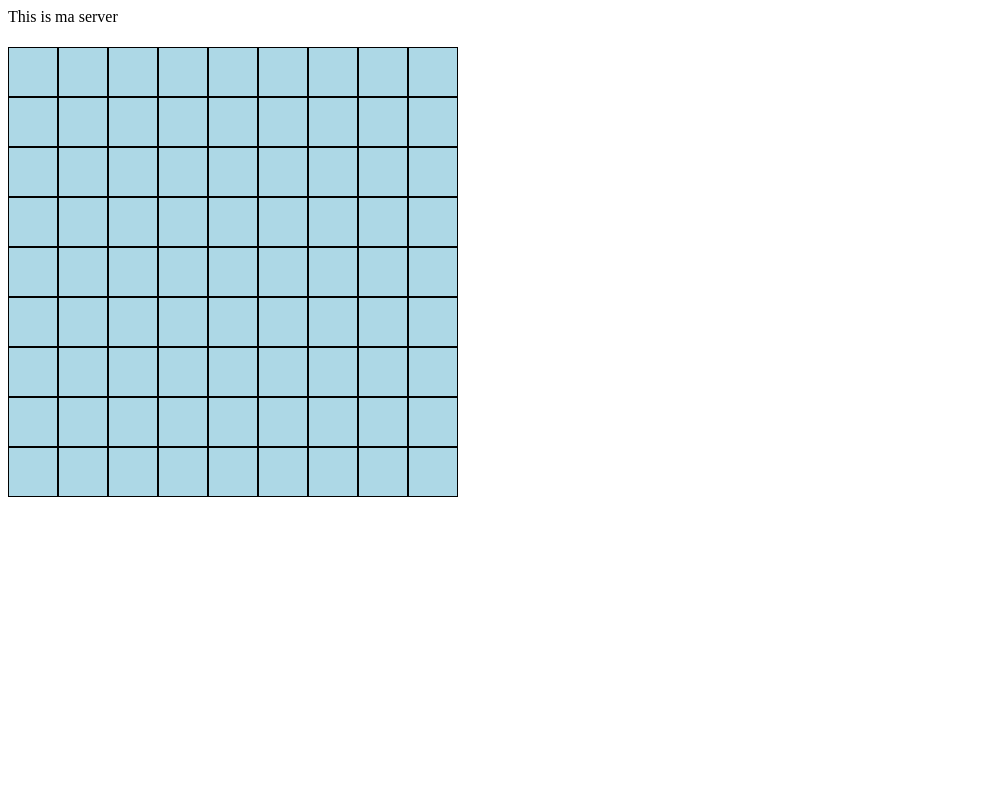
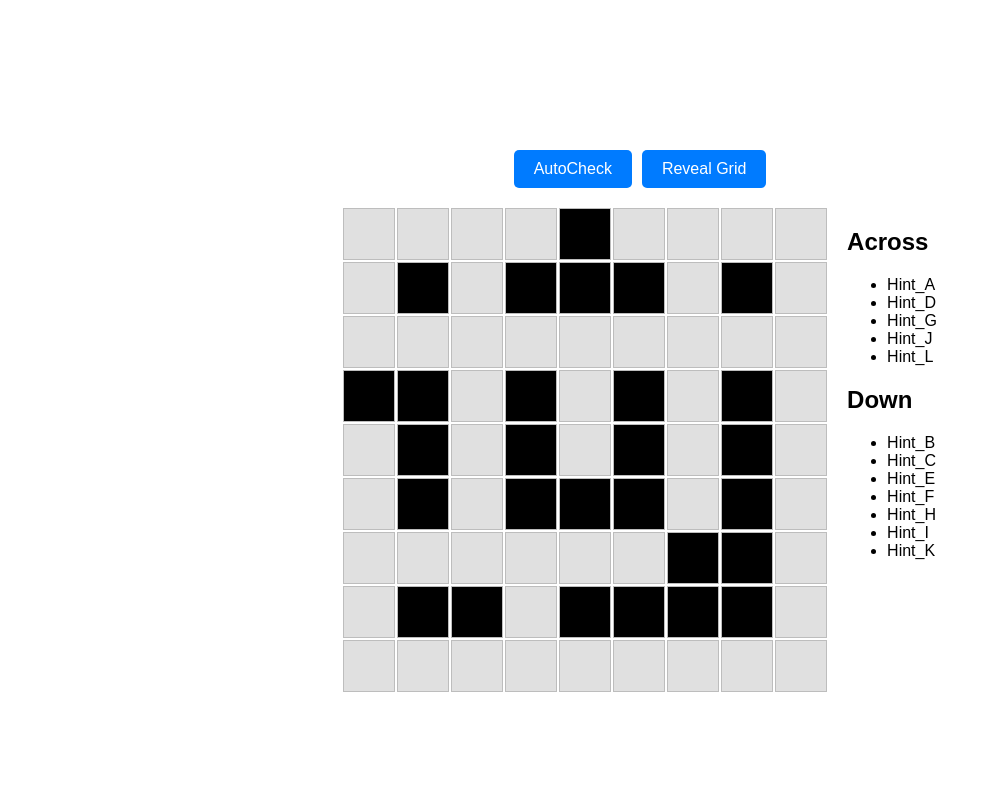
Before and after one commit to AlexM-CS/Crossword-Project, a Flask app: page /grid9 in a window 1280 px wide. Shown: the whole page, without its empty margins (0-991 px from the left). Run offline with Flask 3, Linux system fonts and the light colour scheme.

Commit message:
Added fuctionality to game.js

```diff
--- a/BackEnd/Grid.py
+++ b/BackEnd/Grid.py
@@ -19,6 +19,7 @@ class Grid:
         self.words = list()
         self.grid = list()
         self.indexCells = list()
+        self.blockedCells = list()
 
         # Check if we are importing a pre-made Grid
         if (type(filepath) == str):
--- a/BackEnd/version1.py
+++ b/BackEnd/version1.py
@@ -27,12 +27,12 @@ def returnMain(size):
     crashes = 0
     while True:
         try:
-            g, indexCells = initGrid(size)
+            g, indexCells,hints = initGrid(size)
             break
         except:
             crashes += 1
             print("Error: {0}".format(crashes))
-    return g,indexCells
+    return g,indexCells,hints
 
 
 
--- a/python to java/main.py
+++ b/python to java/main.py
@@ -35,7 +35,6 @@ def process_grid_with_direction(grid_json,grid):
             indexCells.append(celly.down)
 
     for i in range(len(indexCells)):
-        print(indexCells[i])
         for j in range(len(grid_json)):
             if indexCells[i].word ==grid_json[j]['word']:
                 grid_json[j]["direction"] = indexCells[i].getDirection()
@@ -50,6 +49,10 @@ def sortIndexs(grid_json):
     return sorted_grid
 
 
+def addHints(jsonIndex, hints):
+    for i in range(len(hints)):
+        jsonIndex[i]["hint"] = hints[i]
+    return jsonIndex
 
 
 #Sets up folder for HTML tabs
@@ -74,21 +77,26 @@ def grid9():
     #Make grid
 
     #Runs all backend and collects needed data
-    grid, jsonGrid = returnMain(9)
+    grid, jsonGrid ,hints = returnMain(9)
 
     jsonGrid = jsonGrid['grid_data']
     #Gives indexCells used in js file a direction
-    jsonGrid2 = process_grid_with_direction(jsonGrid,grid)
+
+    jsonGrid = process_grid_with_direction(jsonGrid,grid)
+
 
     #Sorts indexCells
-    jsonGrid3 = sortIndexs(jsonGrid2)
+    jsonGrid = sortIndexs(jsonGrid)
+    jsonGrid = addHints(jsonGrid, hints)
+
 
     print(grid)
 
-    print(jsonGrid3)
+    print(jsonGrid)
+    print(grid.blockedCells)
 
     #Runs hmtl file with a dictionary of indexCells
-    return render_template("grid9.html", jsonIndex=jsonGrid3)
+    return render_template("grid9.html", jsonIndex=jsonGrid, hints=hints,blockedCells=grid.blockedCells)
 
 #Page to run game of grid size 11
 @app.route('/grid11')
--- a/python to java/static/js/game.js
+++ b/python to java/static/js/game.js
@@ -1,22 +1,511 @@
-console.log("yo im here")
-
 let grid = document.querySelector('#game')
 
 let fragment = document.createDocumentFragment();
+let tiles = [];
+let direction = true
+let currentTile;
+let winCon
 
-Array.from({length: size }).forEach(()=> {
+
+function checkBounds(row,col){
+    if (row >= 0 && row < tiles.length && col >= 0 && col < tiles[row].length) {
+        return true;
+    }
+    return false;
+}
+function clearHighlights(hintDict) {
+    let color = '#e0e0e0'
+    for (let hint in hintDict) {
+        highlightTilesHint(hintDict, hint, color); // Reset color for each hint
+    }
+}
+
+function highlightTilesHint(hintDict, hint, color) {
+
+    let hintList = hintDict[hint]
+
+    let [row, col, word, direction] = hintList; // Destructure the hint data
+
+
+    for (let j = 0; j < word.length; j++) {
+        if (direction) {
+            if (tiles[row][col + j] !== currentTile) {
+
+                tiles[row][col + j].style.backgroundColor = color;
+
+
+            }
+
+        } else {
+            if (tiles[row + j][col] !== currentTile) {
+
+                tiles[row + j][col].style.backgroundColor = color;
+            }
+        }
+    }
+
+
+}
+function createRealWordDict(jsonData) {
+    const wordDict = {}; // Initialize an empty dictionary
+
+    jsonData.forEach(entry => {
+        const { row, column, direction, word } = entry;
+
+        for (let i = 0; i < word.length; i++) {
+            const x = direction ? column + i : column; // Increment column if direction is true
+            const y = direction ? row : row + i; // Increment row if direction is false
+            wordDict[`${y},${x}`] = word[i]; // Use the (x, y) pair as the key and letter as value
+        }
+    });
+
+    return wordDict; // Return the populated dictionary
+}
+
+
+function makeHintDict(jsonData, hints) {
+    const hintDict = {}; // The dictionary to store the hint and corresponding data
+
+    for (let i = 0; i < hints.length; i++) {
+        for (let j = 0; j < jsonData.length; j++) {
+            if (hints[i] === jsonData[j].hint) {
+                hintDict[hints[i]] = [jsonData[j].row, jsonData[j].column, jsonData[j].word, jsonData[j].direction]; // Associating hint with corresponding data
+
+            }
+        }
+    }
+    return hintDict
+}
+
+
+function makeRowColDict(jsonData) {
+    const xyDict = {};
+
+    // Helper function to process hints
+    function processHints(isAcross) {
+        for (let j = 0; j < jsonData.length; j++) {
+            if (jsonData[j].direction === isAcross) { // Check direction
+                for (let i = 0; i < jsonData[j].word.length; i++) {
+                    const key = jsonData[j].direction
+                        ? `${jsonData[j].row},${jsonData[j].column + i}` // ACROSS key
+                        : `${jsonData[j].row + i},${jsonData[j].column}`; // DOWN key;
+
+                    if (xyDict[key]) {
+                        if (!Array.isArray(xyDict[key])) {
+                            xyDict[key] = [xyDict[key]]; // Convert to array if needed
+                        }
+                        xyDict[key].push(jsonData[j].hint); // Append the hint
+                    } else {
+                        xyDict[key] = [jsonData[j].hint]; // Initialize with the hint
+                    }
+                }
+            }
+        }
+    }
+
+    // Process ACROSS hints first
+    processHints(true);
+
+    // Process DOWN hints next
+    processHints(false);
+
+    return xyDict;
+}
+
+
+function onTileClick(event, xyDict, hintDict) {
+
+
+    let color = "lightblue"
+    const row = event.target.getAttribute('data-row');
+    const col = event.target.getAttribute('data-col');
+    currentTile = tiles[row][col]
+    if(currentTile.style.backgroundColor === "black"){
+        return
+    }
+    clearCurrent()
+    clearHighlights(hintDict)
+
+
+    let hints = xyDict[`${row},${col}`]
+
+
+    if (hints.length === 1) {
+        highlightTilesHint(hintDict, hints[0], color)
+        highlightHintBox(hints[0])
+
+    } else {
+        if (direction) {
+            highlightTilesHint(hintDict, hints[0], color)
+            highlightHintBox(hints[0])
+
+        } else {
+            highlightTilesHint(hintDict, hints[1], color)
+            highlightHintBox(hints[1])
+
+        }
+    }
+
+
+    highLightCurrent()
+
+
+}
+
+
+xyDict = makeRowColDict(data)
+//Dict { hint -> [row,col,word,direction]
+hintDict = makeHintDict(data, hints)
+
+
+Array.from({length: size}).forEach((_, rowIdx) => {
     let row = document.createElement('div');
     row.classList.add('row');
+    tiles[rowIdx] = [];
 
-    Array.from({length: size }).forEach(()=> {
+    Array.from({length: size}).forEach((_, colIdx) => {
         let tile = document.createElement('div');
         tile.classList.add('tile');
 
         row.appendChild(tile);
+        tile.setAttribute('data-row', rowIdx);
+        tile.setAttribute('data-col', colIdx);
+        tile.setAttribute('contenteditable', 'true');
+        tile.addEventListener("click", (event) => onTileClick(event, xyDict, hintDict));
+        tile.addEventListener("keydown", (event) => handleTextInput(event)); // Bind input event for text validation
 
+        tiles[rowIdx][colIdx] = tile; // Store the tile in the array
+        row.appendChild(tile);
     });
     fragment.appendChild(row);
 
+});
+
+currentTile = tiles[0][0]
+grid.append(fragment)
+
+function clearCurrent() {
+    //if (currentTile.style.backgroundColor !== 'black' && currentTile.getAttribute('contenteditable') !== 'false') {
+    currentTile.style.backgroundColor = '#e0e0e0';
+    //}
+
+}
+
+function highLightCurrent() {
+
+    if (currentTile && currentTile.style.backgroundColor !== 'black' && currentTile.getAttribute('contenteditable') !== 'false') {
+
+        currentTile.style.backgroundColor = 'yellow';
+
+    } else {
+
+        console.error('currentTile is blocked or undefined.');
+
+
+    }
+}
+
+function moveCurrentTile(row, col) {
+    row = parseInt(row);
+    col = parseInt(col);
+    if (direction) {
+        if (col + 1 < tiles[row].length  && tiles[row][col + 1].style.backgroundColor !== "black") {
+
+            clearCurrent()
+            currentTile = tiles[row][col + 1];
+            highLightCurrent();
+        }
+    } else {
+        if (row + 1 < tiles.length  && tiles[row+1][col].style.backgroundColor !== "black") {
+            clearCurrent()
+            currentTile = tiles[row + 1][col];
+            highLightCurrent();
+        }
+    }
+     currentTile.focus();
+}
+function moveBackCurrentTile(row, col) {
+    row = parseInt(row);
+    col = parseInt(col);
+    if (direction) {
+        if (col - 1 >= 0 && tiles[row][col - 1].style.backgroundColor !== "black" ) {
+
+            clearCurrent()
+            currentTile = tiles[row][col - 1];
+            highLightCurrent();
+       }
+    } else {
+        if (row - 1 >= 0 && tiles[row-1][col].style.backgroundColor !== "black" ) {
+            clearCurrent()
+            currentTile = tiles[row -1][col];
+            highLightCurrent();
+        }
+    }
+     currentTile.focus();
+}
+function handleDirectionSwap(row,col){
+    if(direction){
+        if((!checkBounds(row+1,col) || tiles[row+1][col].style.backgroundColor === "black") && (!checkBounds(row-1,col) || tiles[row-1][col].style.backgroundColor === "black" )){
+            console.log("invaalid place to swap across dir")
+            return;
+        }
+        else {
+            direction = !direction
+            return;
+        }
+    }
+    else{
+         if(( !checkBounds(row,col+1)  || tiles[row][col+1].style.backgroundColor === "black")  && (!checkBounds(row,col-1) || tiles[row][col-1].style.backgroundColor === "black" )){
+            console.log("invaalid place to swap down dir")
+             return;
+        }
+        else {
+            direction = !direction
+            return;
+        }
+    }
+}
+function checkIfWon(){
+    const letterDict = createRealWordDict(data)
+    for (let i = 0; i < tiles.length; i++) { // Loop through rows
+        for (let j = 0; j < tiles[i].length; j++) { // Loop through columns
+            const key = `${i},${j}`; // Form the key for the current tile
+            if(tiles[i][j].style.backgroundColor !=="black") {
+                if (tiles[i][j].textContent !== letterDict[key]) {
+                    console.log("lost")
+                    return
+                }
+            }
+        }
+    }
+    console.log("won")
+
+}
+function handleTextInput(event) {
+    const row = parseInt(currentTile.getAttribute('data-row')); // Extract row index
+    const col = parseInt(currentTile.getAttribute('data-col')); // Extract column index
+    let color = 'lightblue'
+    let hint
+    if (event.key === " ") {
+        event.preventDefault();
+        handleDirectionSwap(row,col)
+        if (direction || xyDict[`${row},${col}`].length === 1) {
+            hint = xyDict[`${row},${col}`][0]
+        } else {
+            hint = xyDict[`${row},${col}`][1]
+        }
+        clearHighlights(hintDict)
+        highlightTilesHint(hintDict, hint, color)
+        highlightHintBox(hint)
+        // Prevent space from being entered
+        return;
+    }
+
+     if (direction ||  xyDict[`${row},${col}`].length === 1) {
+        hint = xyDict[`${row},${col}`][0]
+    } else {
+        hint = xyDict[`${row},${col}`][1]
+    }
+
+    if (event.key === "Backspace") {
+        event.preventDefault(); // Prevent default backspace behavior
+        currentTile.textContent = ""; // Clear the current tile
+        moveBackCurrentTile(row, col); // Move focus back
+        highlightTilesHint(hintDict, hint, color)
+        return;
+    }
+
+     if (/^[a-zA-Z0-9]$/.test(event.key)) {
+        event.preventDefault(); // Prevent default `contenteditable` behavior
+        currentTile.textContent = event.key.toUpperCase(); // Set tile content (convert to uppercase if needed)
+    } else {
+        event.preventDefault(); // Block invalid inputs
+        return;
+    }
+
+
+    currentTile = tiles[row][col]
+
+    clearHighlights(hintDict);
+
+    //if (currentTile.getAttribute('contenteditable') === 'true') {
+    //const text = currentTile.textContent.trim(); // Get the entered text and trim any spaces
+    const text = event.key
+
+
+    //console.log(text)
+   // console.log(currentTile.textContent.length)
+    if (currentTile.textContent.length === 1) {
+        currentTile.textContent = event.key.toUpperCase();
+       event.preventDefault();
+    }//else{
+       // currentTile.textContent = event.key;
+    //}
+
+    moveCurrentTile(row, col)
+
+    //}
+    // currentTile.textContent = text.charAt(0);
+    // Process the text input here (e.g., store the value, validate it, etc.)
+
+
+    //console.log(hint)
+    //console.log(`Text entered at [${row}, ${col}]:`);
+
+    highlightHintBox(hint)
+   // console.log("DHDIUDDKHDUSHDJHUSHUDHJSID")
+    //console.log(hint)
+    highlightTilesHint(hintDict, hint, color)
+    checkIfWon()
+
+
+    //}
+}
+
+
+
+
+
+
+
+
+
+
+function generateHints(data) {
+    const acrossHints = []
+    const downHints = []
+    for (let i = 0; i < data.length; i++) {
+        const item = data[i];
+        if (item.direction === true) {
+            acrossHints.push(item.hint)
+        } else {
+            downHints.push(item.hint)
+        }
+    }
+    return [acrossHints, downHints]
+}
+
+
+function onHintClick(hintText, hintDict) {
+    let color = 'lightblue'
+    clearHighlights(hintDict)
+    highlightTilesHint(hintDict, hintText, color)
+    highlightHintBox(hintText)
+
+    // Add your logic here, e.g., highlight grid tiles or show details
+}
+
+function highlightHintBox(hintText) {
+    // Remove 'highlighted' class from all list items
+    const allHintItems = document.querySelectorAll('#acrossHints li, #downHints li');
+    allHintItems.forEach(item => {
+        item.classList.remove('highlighted');
     });
 
-grid.append(fragment)
+    // Find the clicked hint and add 'highlighted' class to it
+    const hintItem = Array.from(allHintItems).find(item => item.textContent === hintText);
+    if (hintItem) {
+        hintItem.classList.add('highlighted');
+    }
+}
+
+
+let listOfHints = generateHints(data)
+let [acrossHints, downHints] = listOfHints;
+
+
+function createBlockCells() {
+
+    for (let i = 0; i < blockedCells.length; i++) {
+        const [row, col] = blockedCells[i];
+
+        tiles[row][col].style.backgroundColor = "black";
+        tiles[row][col].setAttribute('contenteditable', 'false'); // Disable editing
+
+    }
+}
+
+function createIndexCellNumbers(jsonData) {
+    for (let j = 0; j < jsonData.length; j++) {
+        const number = document.createElement('span');
+        number.classList.add('tile-number');
+        number.textContent = j + 1; // Set the index number
+
+        const row = jsonData[j].row;
+        const col = jsonData[j].column;
+
+        // Only append the number if there's no existing .tile-number span
+        if (!tiles[row][col].querySelector('.tile-number')) {
+            tiles[row][col].appendChild(number);
+        }
+
+        // Make the tile content editable only for the appropriate tiles
+        tiles[row][col].setAttribute('contenteditable', 'true');  // Make this editable tile
+
+        // Optional: Adjust if you need to treat the tile differently based on its content
+        tiles[row][col].addEventListener("click", (event) => onTileClick(event, xyDict, hintDict));
+    }
+}
+
+//Builds "Hint Menu" by taking in across and down hints separately
+let acrossHintsList = document.querySelector('#acrossHints');
+acrossHints.forEach(hint => {
+    let listItem = document.createElement('li');
+    listItem.addEventListener("click", () => onHintClick(hint, hintDict));
+    listItem.textContent = hint;
+
+    acrossHintsList.appendChild(listItem);
+});
+
+let downHintsList = document.querySelector("#downHints");
+downHints.forEach((hint) => {
+    let listItem = document.createElement("li");
+    listItem.addEventListener("click", () => onHintClick(hint, hintDict));
+
+    listItem.textContent = hint;
+    downHintsList.appendChild(listItem);
+});
+//console.log(xyDict)
+//console.log(hints)
+
+
+//createIndexCellNumbers(data)
+createBlockCells()
+
+document.getElementById('autocheckButton').addEventListener('click', onAutoCheckClick);
+document.getElementById('revealButton').addEventListener('click', onRevealClick);
+
+function onRevealClick() {
+    const letterDict = createRealWordDict(data)
+    //console.log(data)
+   // console.log(letterDict)
+
+    for (let i = 0; i < tiles.length; i++) { // Loop through rows
+        for (let j = 0; j < tiles[i].length; j++) { // Loop through columns
+            const key = `${i},${j}`; // Form the key for the current tile
+            tiles[i][j].textContent = letterDict[key]; // Set the letter if it exists in the dictionary
+
+        }
+    }
+}
+
+function onAutoCheckClick() {
+    console.log("Autocheck button clicked!");
+    const letterDict = createRealWordDict(data)
+    //console.log(data)
+   // console.log(letterDict)
+
+
+    for (let i = 0; i < tiles.length; i++) { // Loop through rows
+        for (let j = 0; j < tiles[i].length; j++) { // Loop through columns
+            const key = `${i},${j}`; // Form the key for the current tile
+            if( tiles[i][j].textContent !== letterDict[key] && tiles[i][j].textContent !== "" && tiles[i][j].style.backgroundColor !=="black" ) {
+                tiles[i][j].style.backgroundColor="red" // Set the letter if it exists in the dictionary
+            }
+        }
+    }
+    // Add your Autocheck logic here
+    // For example:
+    // - Validate the grid
+    // - Check answers
+}
--- a/python to java/templates/grid9.html
+++ b/python to java/templates/grid9.html
@@ -4,37 +4,186 @@
     <meta charset="UTF-8">
     <title>Dynamic Grid</title>
   <style>
+
+      body{
+          margin: 0;
+      display: flex;
+      flex-direction: column;
+      justify-content: center;
+      align-items: center;
+      height: 100vh;
+      font-family: Arial, sans-serif;
+      }
+#buttonContainer {
+    display: flex;
+    gap: 10px;
+    margin-bottom: 20px; /* Adds space between the buttons and the grid */
+
+}
+
+button {
+    padding: 10px 20px;
+    font-size: 16px;
+    cursor: pointer;
+    border: none;
+    background-color: #007BFF;
+    color: white;
+    border-radius: 5px;
+    align-self: center;
+}
+
+button:hover {
+    background-color: #0056b3;
+}
+
+
+#container {
+  display: flex;
+  gap: 20px;
+}
+
+#game {
+  display: flex;
+  flex-direction: column;
+  gap: 2px;
+}
+
 .row {
   display: flex;
+  gap: 2px;
 }
+
 .tile {
   width: 50px;
   height: 50px;
-      background-color: lightblue;
-      border: 1px solid black;
-      box-sizing: border-box;
+  background-color: #e0e0e0;
+  border: 1px solid #bdbdbd;
+  position: relative;
+  display: flex;
+  justify-content: center;
+  align-items: center;
+  font-size: 30px;
+}
+
+.tile .index {
+  position: absolute;
+  top: 5px;
+  right: 5px;
+  font-size: 10px;
+  color: #555;
+}
+
+#bank {
+  min-width: 150px;
+  background-color: #f9f9f9;
+  border: 1px solid #ddd;
+  padding: 10px;
+  border-radius: 5px;
+}
+
+#bank h2 {
+  margin: 0 0 10px;
+}
+
+.highlighted {
+    background-color: lightblue; /* Change this to whatever color you prefer */
+    font-weight: bold;
+    color: black;
+}
+
+#hints li {
+  margin-bottom: 5px;
+}
+
+
+
+.tile-number {
+    position: absolute;
+    top: 2px;        /* Keep it close to the top */
+    left: 2px;      /* Move the number to the right */
+    font-size: 12px;
+    font-weight: bold;
+    color: black;
+    z-index: 1;      /* Ensure it stays on top of the tile */
+    pointer-events: none; /* Prevent number from blocking text input */
+}
+
+
+
+.tile[contenteditable="true"] {
+    text-align: center; /* Center the text horizontally */
+    vertical-align: middle; /* Center the text vertically */
+  height: 50px;
+  background-color: #e0e0e0;
+  border: 1px solid #bdbdbd;
+  position: relative;
+  display: flex;
+  justify-content: center;
+  align-items: center;
+}
+
+.tile[contenteditable="true"]:empty {
+    color: #ccc; /* Color for empty tiles (hinting to the user to type) */
+}
+
+.tile-number {
+    position: absolute;
+    top: 5px;  /* Adjust the position as needed */
+    left: 5px; /* Adjust the position as needed */
+    font-size: 12px; /* Make the number smaller */
+    font-weight: bold;
+    color: black; /* You can adjust the color if needed */
 }
   </style>
 </head>
 <body>
-<header>
-    This is ma server
-</header>
+
 <h1 id="huh"></h1>
+<div id="buttonContainer">
+    <button id="autocheckButton">AutoCheck</button>
+    <button id="revealButton">Reveal Grid</button>
+</div>
+
+<div id="container">
+    <div id="game"></div>
+    <div id="banks">
+        <div class="bank" id="acrossBank">
+            <h2>Across</h2>
+            <ul id="acrossHints" class="hints">
+                <!-- Dynamically populated Across hints -->
+            </ul>
+        </div>
+        <div class="bank" id="downBank">
+            <h2>Down</h2>
+            <ul id="downHints" class="hints">
+                <!-- Dynamically populated Down hints -->
+            </ul>
+        </div>
+    </div>
+</div>
+
 <div id="myGrid"></div>
-<script>  const data = {{ jsonIndex | tojson | safe }};
+<script>
+    const data = {{ jsonIndex | tojson | safe }};
+    const hints = {{ hints | tojson | safe }};
+    const blockedCells = {{ blockedCells | tojson | safe }};
     console.log("Grid Data:", data);
+    //console.log(blockedCells)
+
+
 
 
     var size = 9
 
 
-console.log(data)
+
 
 
 </script>
 
-<div id="game"></div>
+
+
+
 
 <script src="{{ url_for('static', filename='/js/game.js') }}"></script>
 
```
Also changed, not shown: BackEnd/gridMakerNew.py (+19 -3 lines). Lines whose indentation alone changed are shown as unchanged.
